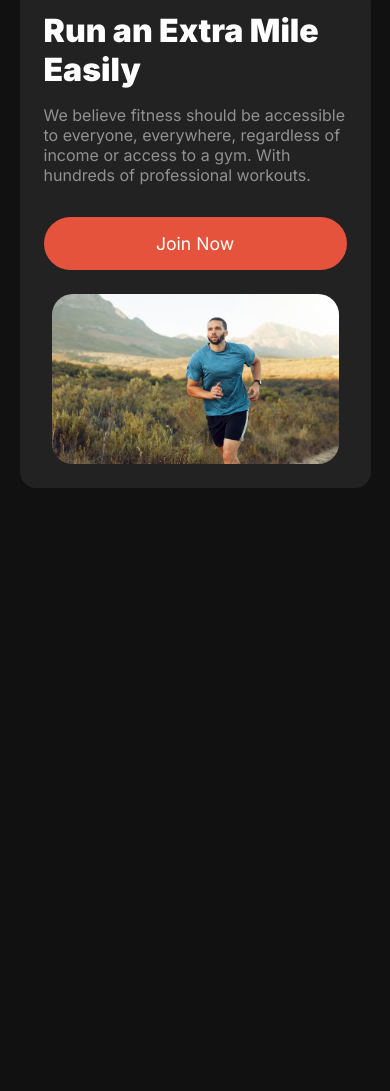
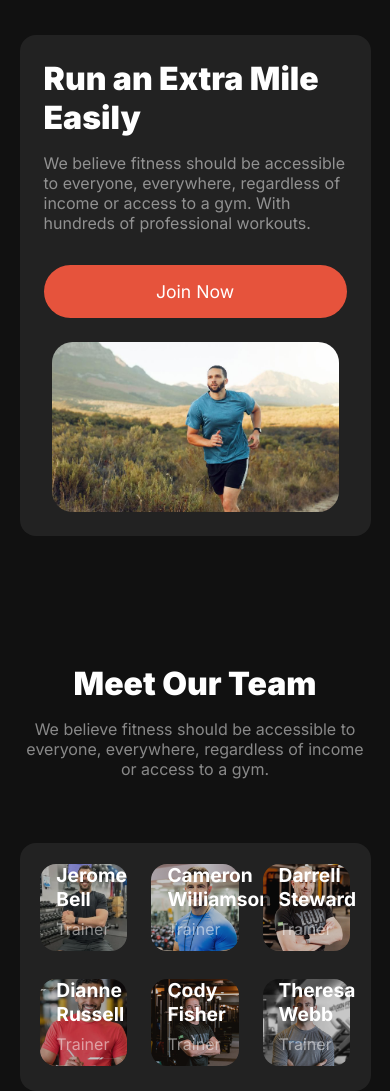
Before and after one commit to Rakib1514/assignment__2__Fitness, a plain HTML site: page index.html in a window 390 px wide. Shown: the part 2592-3683 px from the top of the page. Before the commit the page ends 3080 px from the top, so only its background shows below. Drawn offline with nearby package versions, Linux system fonts and the light colour scheme.

Commit message:
Team section added without responsive

```diff
--- a/Style/style.css
+++ b/Style/style.css
@@ -230,7 +230,7 @@ nav {
 
 .run__container {
     display: flex;
-    margin-top: 5rem;
+    margin-top: 8rem;
     padding: 4rem;
     justify-content: space-between;
     align-items: center;
@@ -254,6 +254,44 @@ nav {
     /* background-size: cover; */
     border-radius: 1.3rem;
 }
+
+/* Team Section */
+
+.team__container{
+    margin-top: 8rem;
+}
+
+.team__content{
+    text-align: center;
+    margin-bottom: 4rem;
+}
+
+.team__card__container{
+    display: grid;
+    grid-template-columns: repeat(3, 1fr);
+    padding: 1.3rem;
+    gap: 1.5rem;
+}
+
+.team__card{
+    position: relative;
+
+}
+
+.team__card img{
+    width: 100%;
+    border-radius: 1rem;
+    opacity: 0.75;
+}
+
+.team__card .card__content{
+    position: absolute;
+    bottom: 1rem;
+    left: 1rem;
+}
+
+
+
 
 @media screen and (max-width:576px) {
     .section__container {
--- a/index.html
+++ b/index.html
@@ -119,6 +119,62 @@
           </div>
         </div>
        </section>
+
+       <!-- Team Section Team Section -->
+
+       <section class="section__container team__container">
+        <div class="team__content">
+          <h2 class="section__header">Meet Our Team</h2>
+          <p class="text__p">We believe fitness should be accessible to everyone, everywhere, regardless of income or access to a gym.</p>
+        </div>
+
+        <div class="team__card__container section__bg">
+          <figure class="team__card">
+            <img src="./images/trainer1.png" alt="">
+            <figcaption class="card__content">
+              <h4 class="card__header">Jerome Bell</h4>
+              <p class="text__p">Trainer</p>
+            </figcaption>
+          </figure>
+          <figure class="team__card">
+            <img src="./images/trainer2.png" alt="">
+            <figcaption class="card__content">
+              <h4 class="card__header">Cameron Williamson</h4>
+              <p class="text__p">Trainer</p>
+            </figcaption>
+          </figure>
+          <figure class="team__card">
+            <img src="./images/trainer3.png" alt="">
+            <figcaption class="card__content">
+              <h4 class="card__header">Darrell Steward</h4>
+              <p class="text__p">Trainer</p>
+            </figcaption>
+          </figure>
+          <figure class="team__card">
+            <img src="./images/trainer4.png" alt="">
+            <figcaption class="card__content">
+              <h4 class="card__header">Dianne Russell</h4>
+              <p class="text__p">Trainer</p>
+            </figcaption>
+          </figure>
+          <figure class="team__card">
+            <img src="./images/trainer5.png" alt="">
+            <figcaption class="card__content">
+              <h4 class="card__header">Cody Fisher</h4>
+              <p class="text__p">Trainer</p>
+            </figcaption>
+          </figure>
+          <figure class="team__card">
+            <img src="./images/trainer6.png" alt="">
+            <figcaption class="card__content">
+              <h4 class="card__header">Theresa Webb</h4>
+              <p class="text__p">Trainer</p>
+            </figcaption>
+          </figure>
+        </div>
+
+       </section>
+
     </main>
   </body>
 </html>
```
